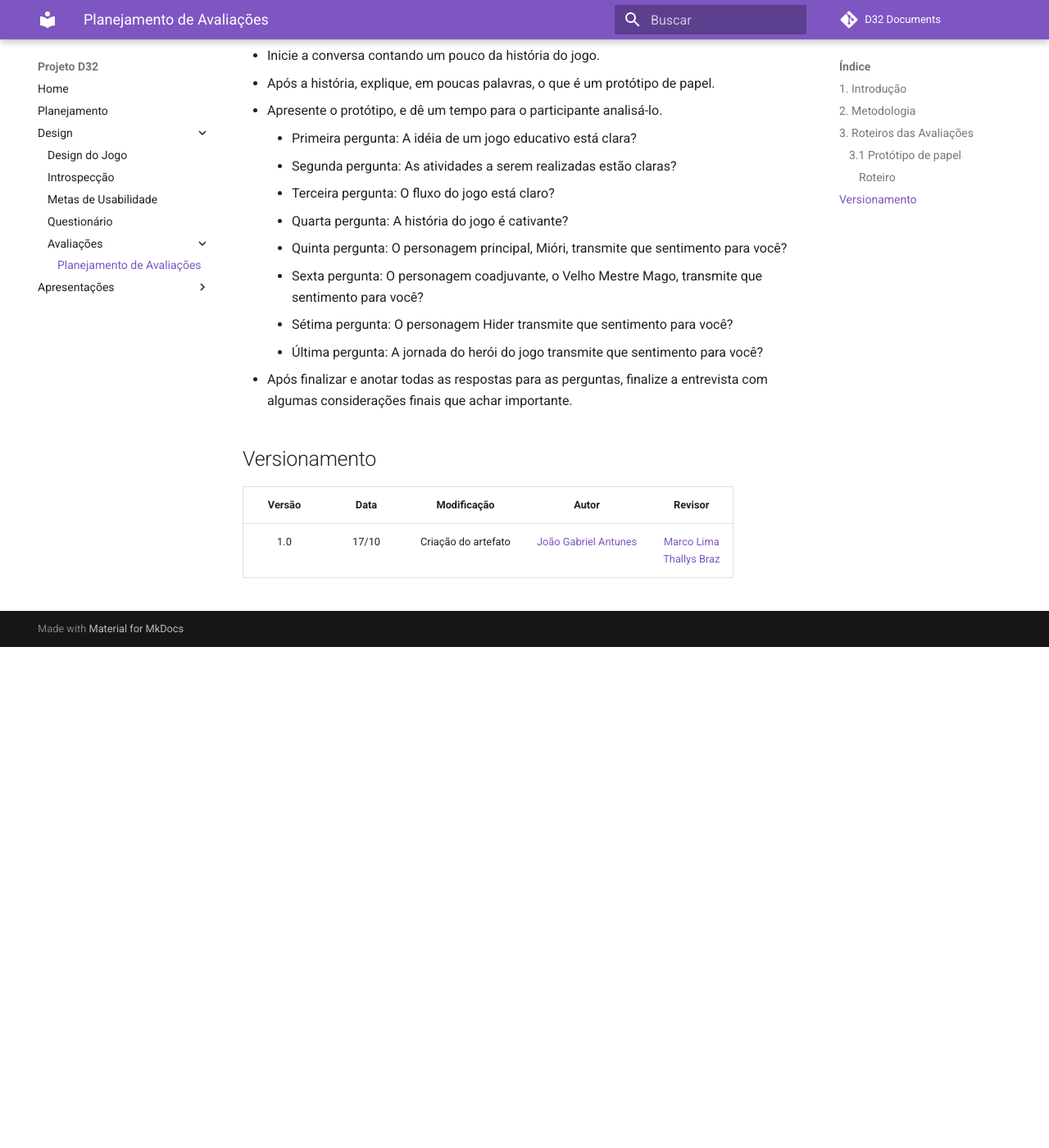
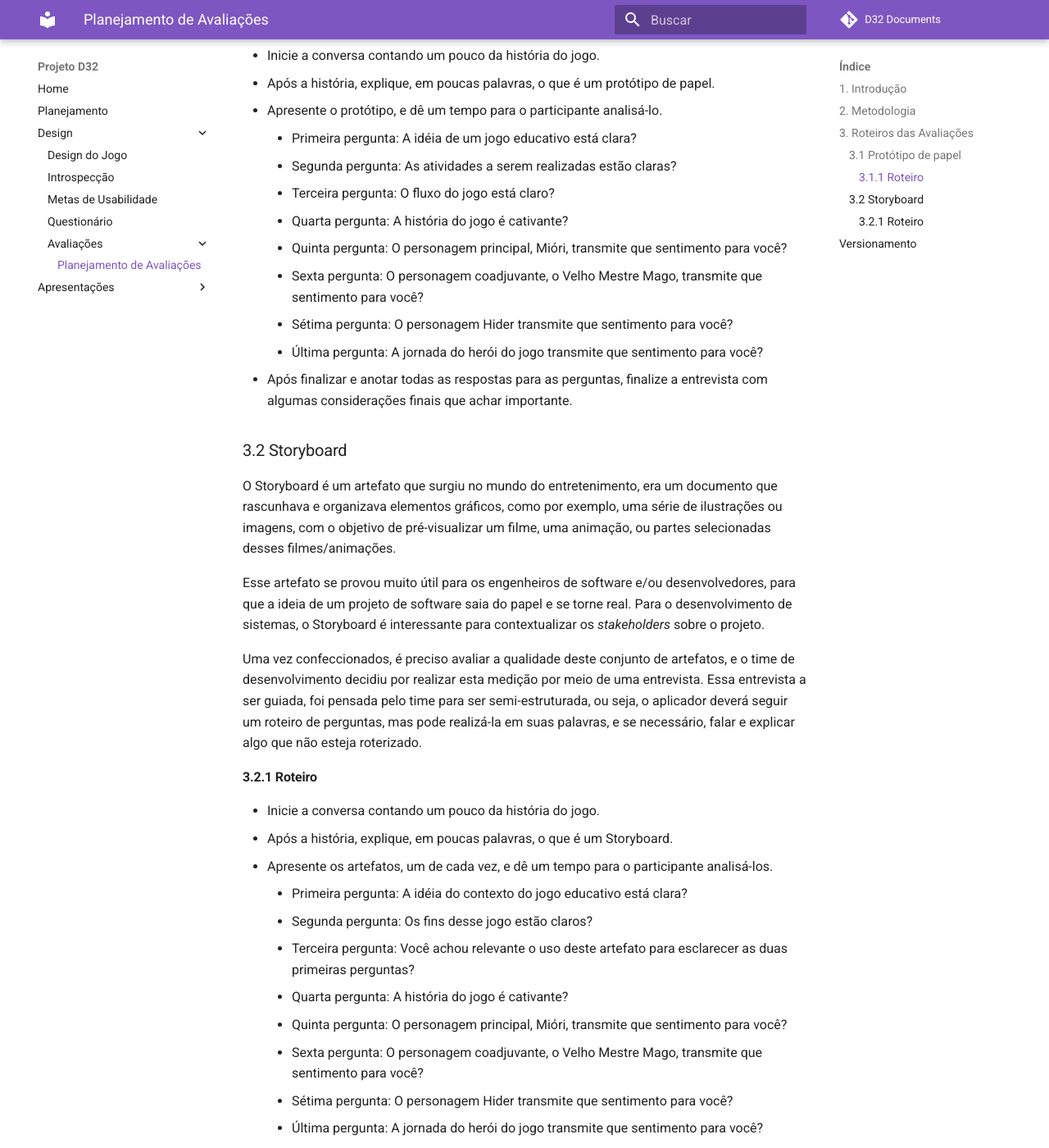
Before and after one commit to Design-de-Jogos/2020.1-D32, an MkDocs documentation site: the page built from docs/planejamento-avaliacao.md, in a window 1280 px wide and 1400 px high, scrolled down 912 px. Shown: the whole window at 82% size. Built offline with MkDocs 1.6.1 and Material for MkDocs 9.7.7, drawn with Linux system fonts in a browser that asks for light colours; comment, search, counter and statistics services are not loaded; before the commit the page ends 1701 px from its top, so only the background shows below that; some of the changed text lies outside the part shown.

Commit message:
Adicionando planejamento de avaliação dos Storyboards.

```diff
--- a/docs/planejamento-avaliacao.md
+++ b/docs/planejamento-avaliacao.md
@@ -12,7 +12,7 @@ Como o protótipo de papel é um estágio quase que embrionário de desenvolvime
 
 A entrevista a ser guiada, foi pensada pelo time para ser semi-estruturada, ou seja, o aplicador deverá seguir um roteiro de perguntas, mas pode realizá-la em suas palavras, e se necessário, falar e explicar algo que não esteja roterizado.
 
-#### **Roteiro**
+#### 3.1.1 **Roteiro**
 - Inicie a conversa contando um pouco da história do jogo.
 - Após a história, explique, em poucas palavras, o que é um protótipo de papel.
 - Apresente o protótipo, e dê um tempo para o participante analisá-lo.
@@ -27,7 +27,31 @@ A entrevista a ser guiada, foi pensada pelo time para ser semi-estruturada, ou s
 - Após finalizar e anotar todas as respostas para as perguntas, finalize a entrevista com algumas considerações finais que achar importante.
 <br>
 
+### 3.2 Storyboard
+O Storyboard é um artefato que surgiu no mundo do entretenimento, era um documento que rascunhava e organizava elementos gráficos, como por exemplo, uma série de ilustrações ou imagens, com o objetivo de pré-visualizar um filme, uma animação, ou partes selecionadas desses filmes/animações.<br>
+
+Esse artefato se provou muito útil para os engenheiros de software e/ou desenvolvedores, para que a ideia de um projeto de software saia do papel e se torne real. Para o desenvolvimento de sistemas, o Storyboard é interessante para contextualizar os *stakeholders* sobre o projeto.<br>
+
+Uma vez confeccionados, é preciso avaliar a qualidade deste conjunto de artefatos, e o time de desenvolvimento decidiu por realizar esta medição por meio de uma entrevista.
+Essa entrevista a ser guiada, foi pensada pelo time para ser semi-estruturada, ou seja, o aplicador deverá seguir um roteiro de perguntas, mas pode realizá-la em suas palavras, e se necessário, falar e explicar algo que não esteja roterizado.
+
+#### 3.2.1 **Roteiro**
+- Inicie a conversa contando um pouco da história do jogo.
+- Após a história, explique, em poucas palavras, o que é um Storyboard.
+- Apresente os artefatos, um de cada vez, e dê um tempo para o participante analisá-los.
+    * Primeira pergunta: A idéia do contexto do jogo educativo está clara?
+    * Segunda pergunta: Os fins desse jogo estão claros?
+    * Terceira pergunta: Você achou relevante o uso deste artefato para esclarecer as duas primeiras perguntas?
+    * Quarta pergunta: A história do jogo é cativante?
+    * Quinta pergunta: O personagem principal, Mióri, transmite que sentimento para você?
+    * Sexta pergunta: O personagem coadjuvante, o Velho Mestre Mago, transmite que sentimento para você?
+    * Sétima pergunta: O personagem Hider transmite que sentimento para você?
+    * Última pergunta: A jornada do herói do jogo transmite que sentimento para você?
+- Após finalizar e anotar todas as respostas para as perguntas, finalize a entrevista com algumas considerações finais que achar importante.
+<br>
+
 ## Versionamento
 | Versão | Data | Modificação | Autor | Revisor |
 | :---: | :---: | :---: | :---: | :---: |
 | 1.0 | 17/10 | Criação do artefato  | [João Gabriel Antunes](https://github.com/flyerjohn) | [Marco Lima](https://github.com/markinlimac) <br> [Thallys Braz](https://github.com/thallysbraz)|
+| 1.1 | 10/11 | Adição do planejamento para a avaliação dos storyboards  | [João Gabriel Antunes](https://github.com/flyerjohn) | [Marco Lima](https://github.com/markinlimac) |
```
